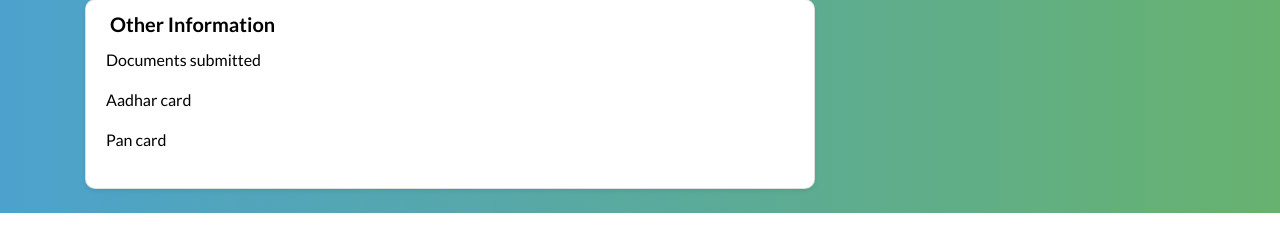
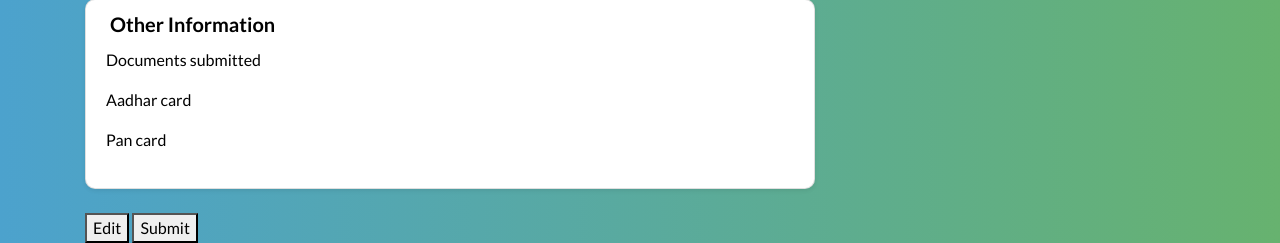
Before and after one commit to Incognitosin01/User_registration, a Django app: template Internship_task/Home/templates/html/index.html in a window 1280 px wide. Shown: the part 865-1108 px from the top of the page. Before the commit the page ends 1078 px from the top, so only its background shows below. Run offline with Django 3.2, Linux system fonts and the light colour scheme; the template is opened without the code that fills it, so the values that code supplies are empty; some libraries are stand-ins or nearby versions.

Commit message:
Update index.html

```diff
--- a/Internship_task/Home/templates/html/index.html
+++ b/Internship_task/Home/templates/html/index.html
@@ -137,6 +137,14 @@
     </div>
   </div>
 </div>
+
+<div class="container">
+  <div class="vertical-center">
+    <button>Edit </button>
+    <button>Submit </button>
+
+  </div>
+</div>
 <!-- partial -->
 
     		</div>
```
